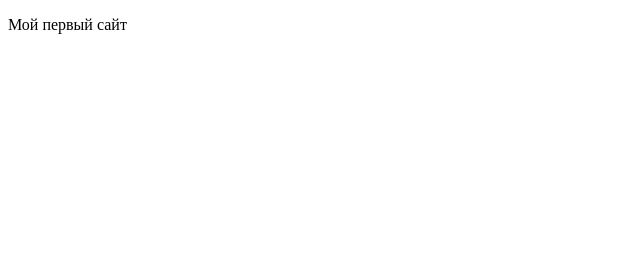
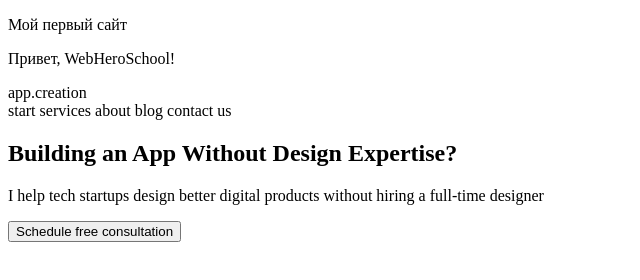
Before and after one commit to WebHeroSchool/HTML-Galeeva, a plain HTML site: page index.html in a window 1280 px wide. Shown: the whole page, without its empty margins (0-640 px from the left). Drawn offline with Linux system fonts and the light colour scheme.

Commit message:
Update index.html

```diff
--- a/index.html
+++ b/index.html
@@ -1,14 +1,71 @@
 <!DOCTYPE html>
 <html>
 
+
+
   <head>
     <meta charset="utf-8">
+
     <title>Мой первый сайт</title>
+
+
+</nav>
+
+
 
   </head>
 
   <body>
     <p>Мой первый сайт</p>
   </body>
+  <p>Привет, WebHeroSchool!</p>
+</html>
+<body>
 
-</html>
+ <header>
+
+ <div>app.creation</div>
+
+ <nav>
+
+ <a>start</a>
+
+ <a>services</a>
+
+ <a>about</a>
+
+ <a>blog</a>
+
+
+ <a>contact us</a>
+
+ </nav>
+
+ </header>
+
+
+
+ <section>
+
+ <main>
+
+ <h1>Building an App Without Design Expertise?</h1>
+
+ <p>I help tech startups design better digital products
+
+without
+hiring a full-time designer</p>
+
+ <button>Schedule free consultation</button>
+
+ </main>
+
+ <div>
+
+ <img>
+
+ </div>
+
+ </section>
+
+</body>
```
Lines whose indentation alone changed are shown as unchanged.
